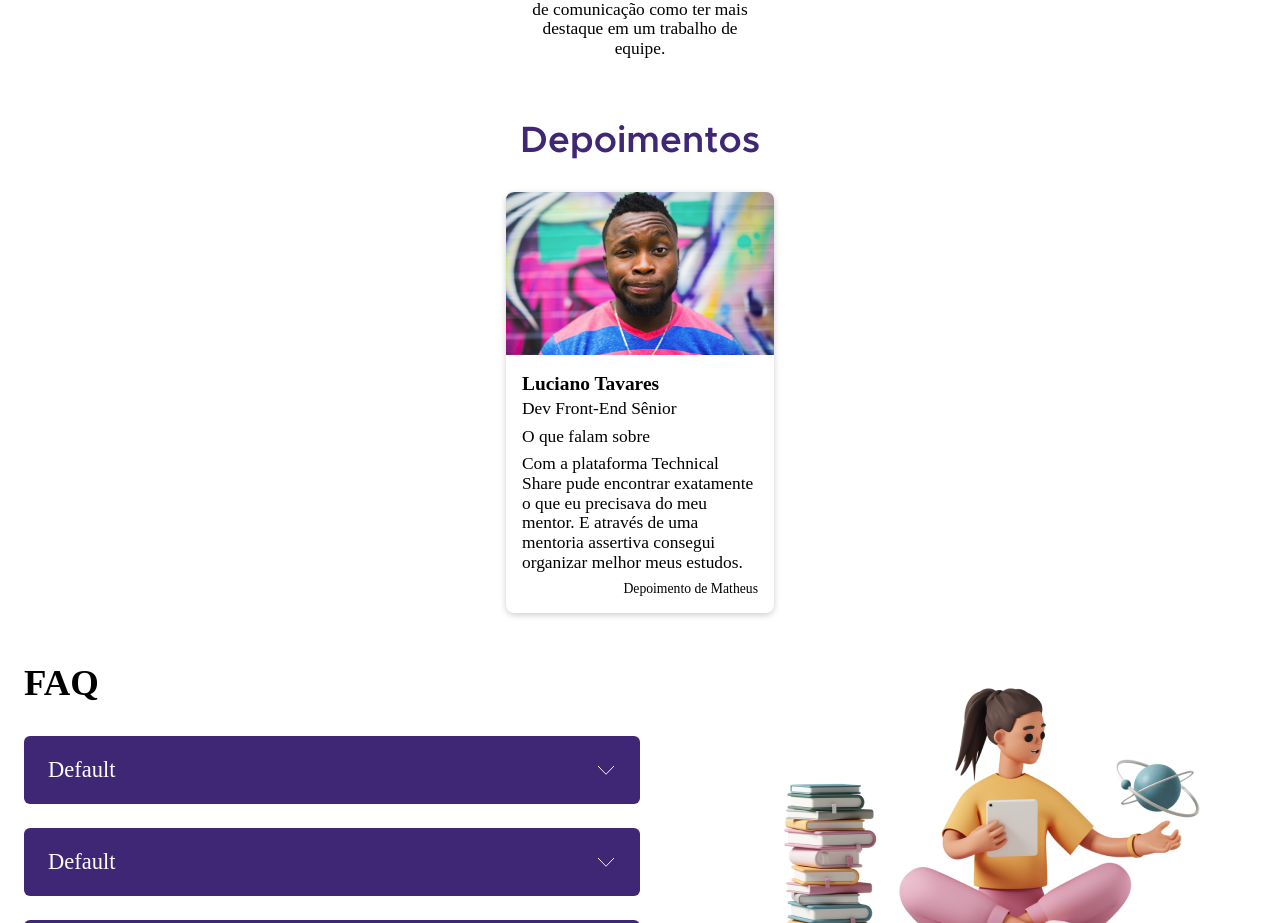
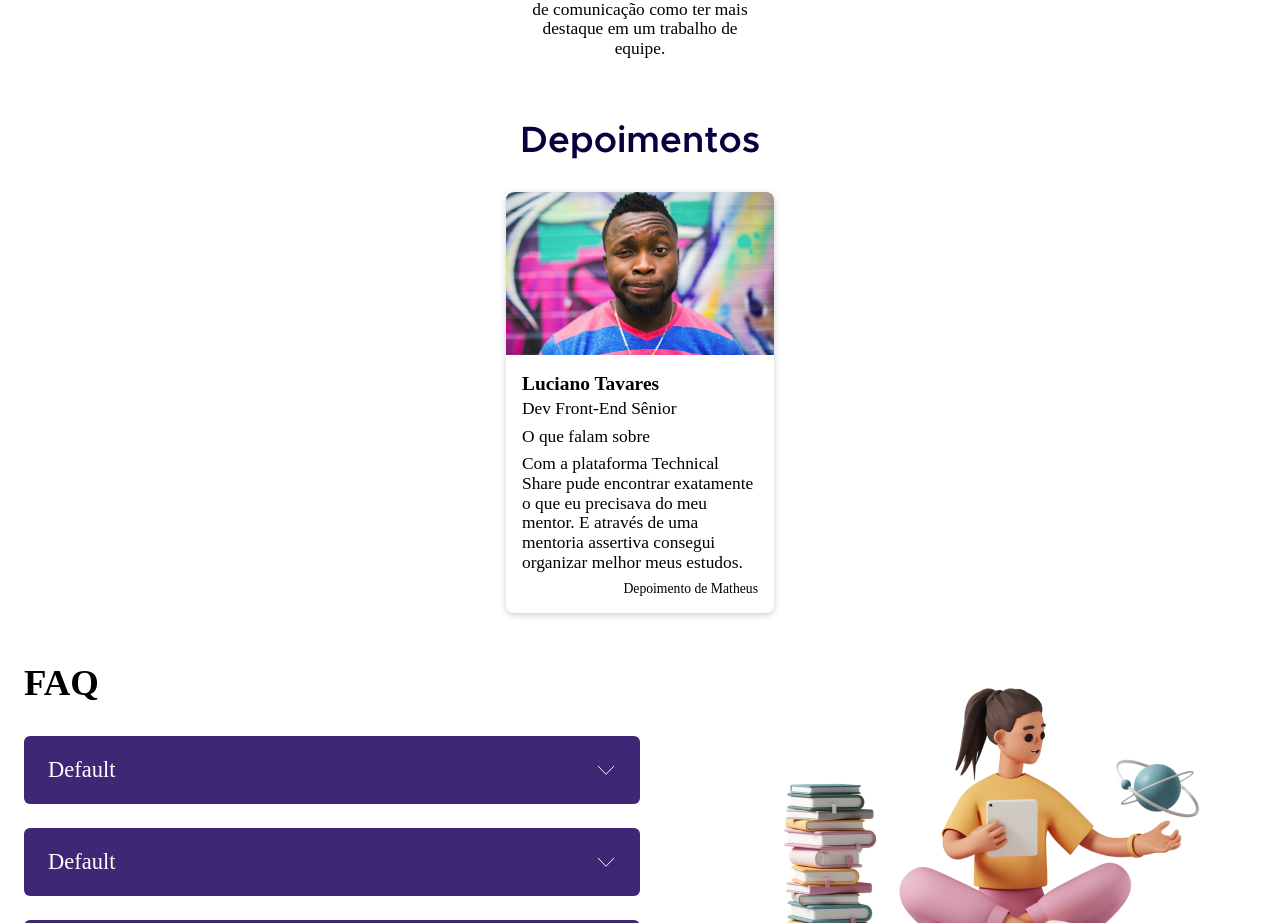
Before and after one commit to Hackathon-Fcamara/technical-share, a React (Create React App) app in the folder front-end/: page /home in a window 1280 px wide. Shown: the part 2600-3523 px from the top of the page. Built offline with nearby package versions, Linux system fonts and the light colour scheme; the HTML template or start-up script is replaced by a standard one; a web font is replaced by a local one.

Commit message:
refactor: refatora o componente Testimonial
- Remove a propriedade color do titulo principal
- Adiciona uma classe global no titulo principal

```diff
--- a/front-end/src/components/Testimonial/index.js
+++ b/front-end/src/components/Testimonial/index.js
@@ -20,7 +20,9 @@ export const Testimonial = () => {
   return (
     <section>
       <div className={testimonial__container}>
-        <h2 className={testimonial__firstTitle}>Depoimentos</h2>
+        <h2 className={`globalTitle ${testimonial__firstTitle}`}>
+          Depoimentos
+        </h2>
         <ul className={testimonial__cardList}>
           <li className={testimonial__card}>
             <figure>
--- a/front-end/src/components/Testimonial/styles.module.css
+++ b/front-end/src/components/Testimonial/styles.module.css
@@ -6,7 +6,6 @@
   font-size: var(--fs-title-3);
   text-align: center;
   font-weight: 600;
-  color: var(--purple);
   margin-bottom: 3.2rem;
 }
 
```
